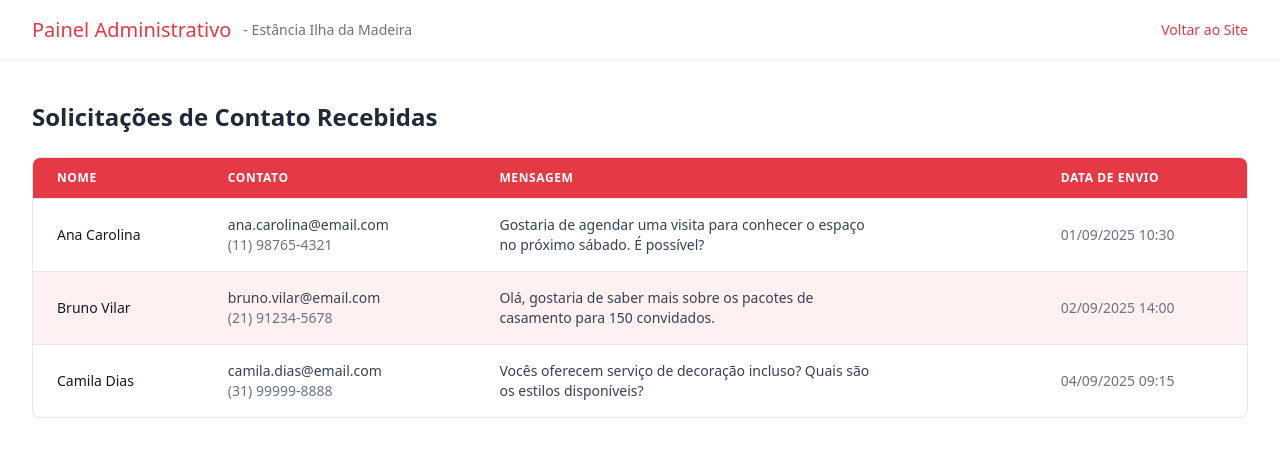
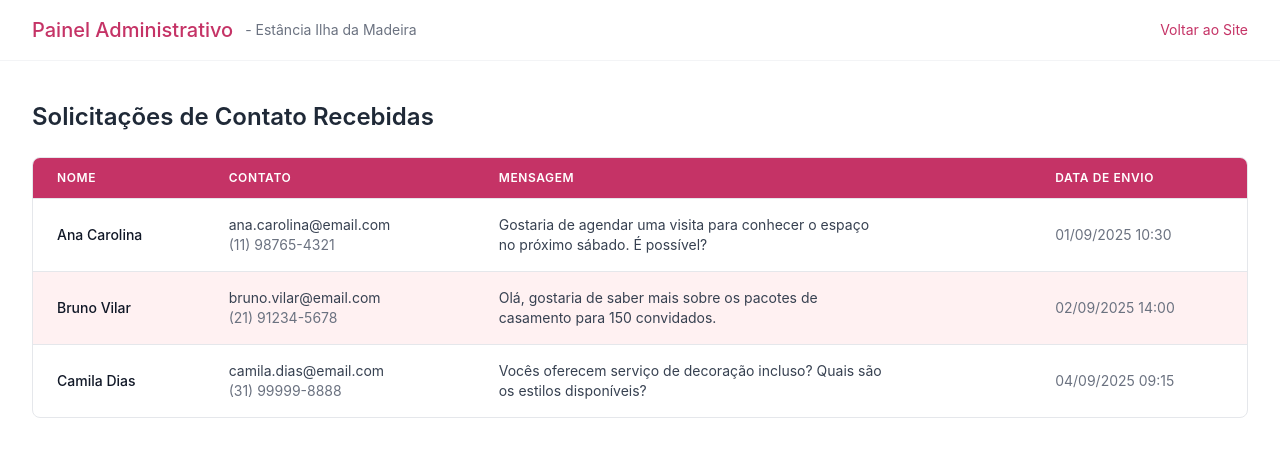
Before and after one commit to yiguinn/projetoEstancia, a PHP site: page /telaAdmin.php in a window 1280 px wide. Shown: the top 457 px of the page. Run offline with PHP 8.4, Linux system fonts and the light colour scheme; some libraries are stand-ins or nearby versions; some web fonts are replaced.

Commit message:
correcao nas cores da tela ADM

```diff
--- a/view/index.php
+++ b/view/index.php
@@ -48,7 +48,7 @@
                                 <div class="font-medium text-gray-900">Ambiente Natural</div>
                                 <div class="text-sm text-gray-500">Paisagem Exuberante</div>
                             </div>
-                        </div>
+                        </div>        /* A cor personalizada continua a mesma */
                     </div>
                 </div>
             </div>
@@ -540,4 +540,6 @@
         </div>
     </section>
 
+
+
     <?php include_once("footer.php"); ?>
--- a/view/telaAdmin.php
+++ b/view/telaAdmin.php
@@ -1,6 +1,5 @@
 <?php
-// --- SIMULAÇÃO DE DADOS DO BANCO DE DADOS ---
-// (Esta parte permanece a mesma)
+// duds dados hardcoded aq so mudar pelo backend dps
 $solicitacoes = [
     [
         'id' => 1,
@@ -27,7 +26,6 @@
         'data_envio' => '2025-09-04 09:15:00'
     ],
 ];
-// --- FIM DA SIMULAÇÃO ---
 ?>
 <!DOCTYPE html>
 <html lang="pt-BR">
@@ -36,12 +34,8 @@
     <meta name="viewport" content="width=device-width, initial-scale=1.0">
     <title>Painel Administrativo - Estância Ilha da Madeira</title>
     <script src="https://cdn.tailwindcss.com"></script>
+    <link rel="stylesheet" href="style.css">
     <link href="https://fonts.googleapis.com/css2?family=SF+Pro+Display:wght@400;500;600;700&display=swap" rel="stylesheet">
-    <style>
-        /* A cor personalizada continua a mesma */
-        .bg-rosa-vibrante { background-color: #E63946; }
-        .text-rosa-vibrante { color: #E63946; }
-    </style>
 </head>
 <body class="bg-white font-['SF_Pro_Display',_sans_serif]">
 
```
